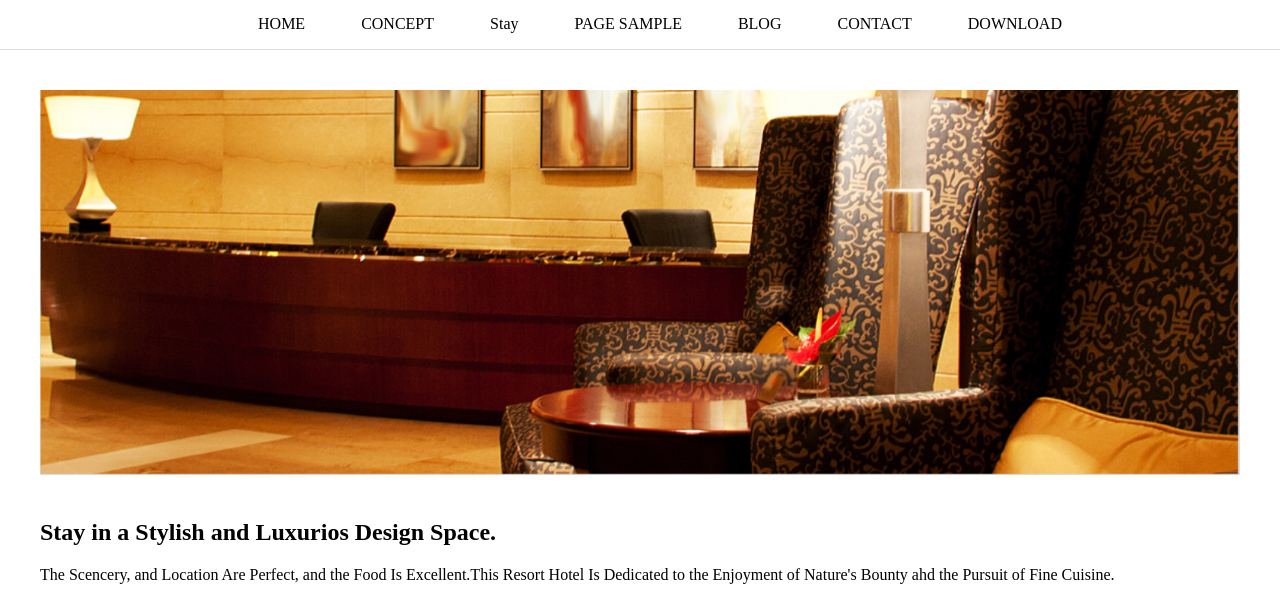
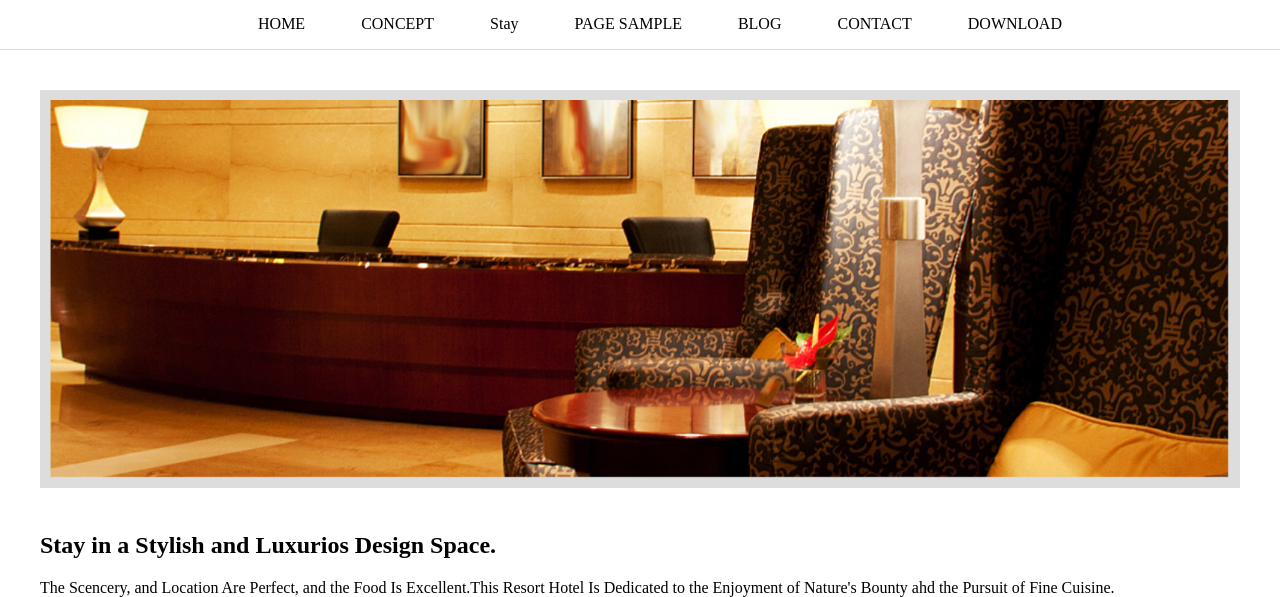
Before and after one commit to c3220243/www, a plain HTML site: page kadai02/index.html in a window 1280 px wide. Shown: the part 142-739 px from the top of the page. Drawn offline with Linux system fonts and the light colour scheme.

Commit message:
update 2023/6/28 14

```diff
--- a/kadai02/css/style.css
+++ b/kadai02/css/style.css
@@ -20,7 +20,7 @@ body{
 }
 .header_mainvisual img{
     width: 100%;
-    border: 10px;
+    border: 10px solid #ddd;
     box-sizing: border-box;
 }
 main{
```
